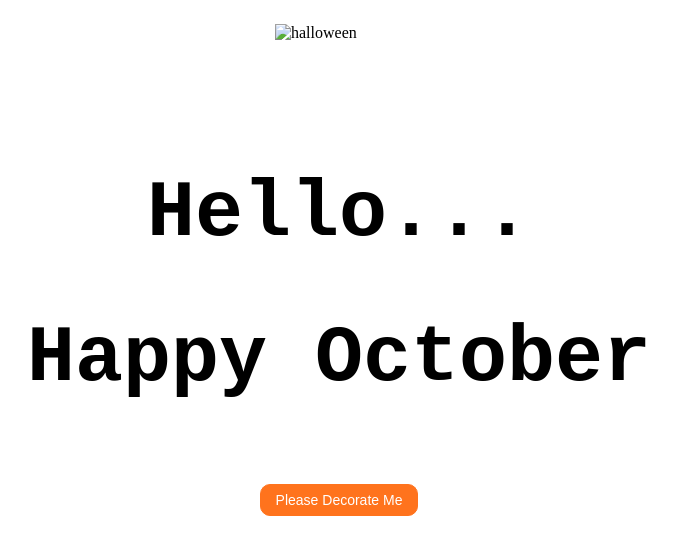
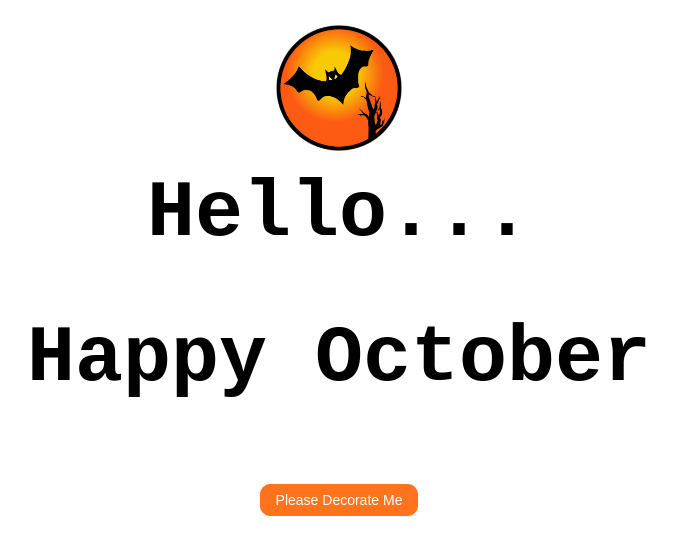
Before and after one commit to RikiSptraaa/LearnFront-End, a plain HTML site: page index.html in a window 1280 px wide. Shown: the whole page, without its empty margins (301-978 px from the left). Drawn offline with Linux system fonts and the light colour scheme; the site is published under a folder, as on GitHub Pages, so addresses that start at the root find nothing.

Commit message:
Update index.html

```diff
--- a/index.html
+++ b/index.html
@@ -11,7 +11,7 @@
 
 <body>
     <div class="wrap-content">
-        <img class="img" src="/assets/halloween.png" alt="halloween">
+        <img class="img" src="assets/halloween.png" alt="halloween">
         <h1 class="text">Hello...</h1>
         <p class="text">Happy October </p>
         <button class="btn btn-custom" onclick="show_message()">Please Decorate Me</button>
```
